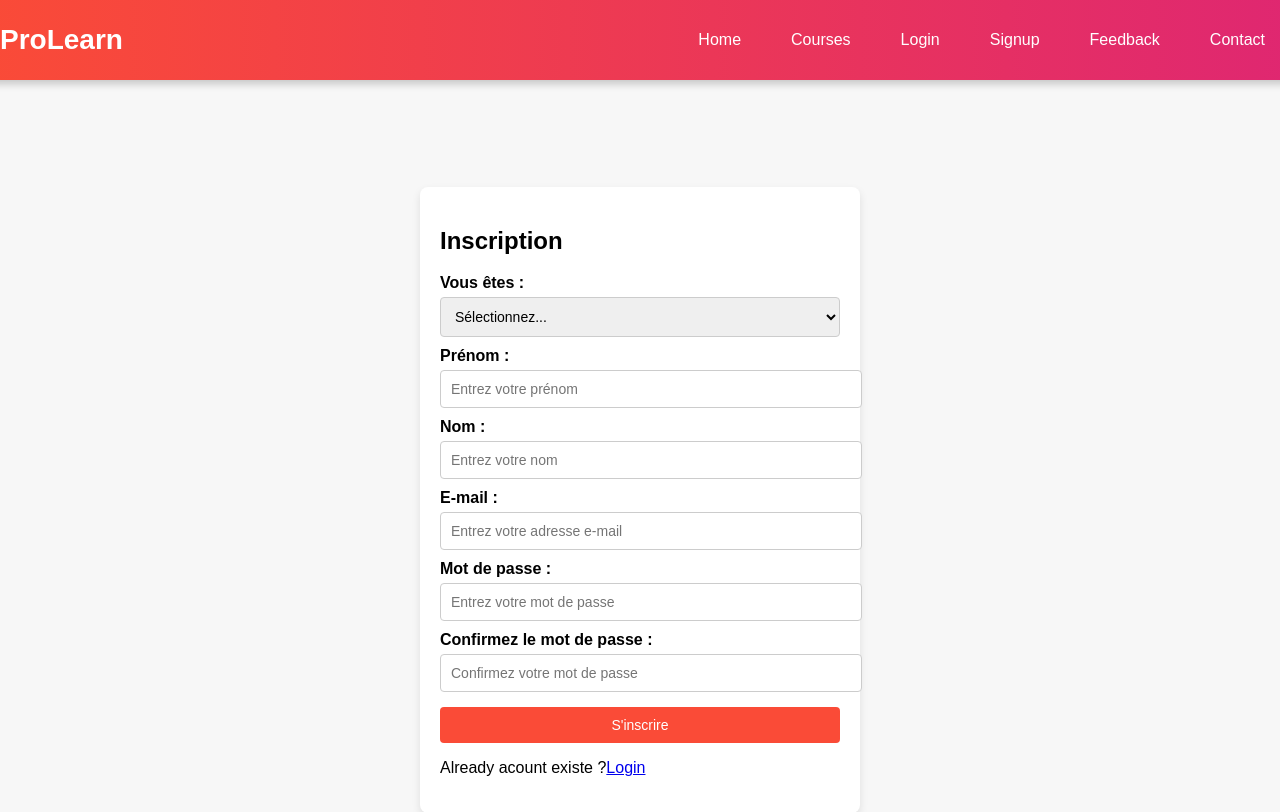
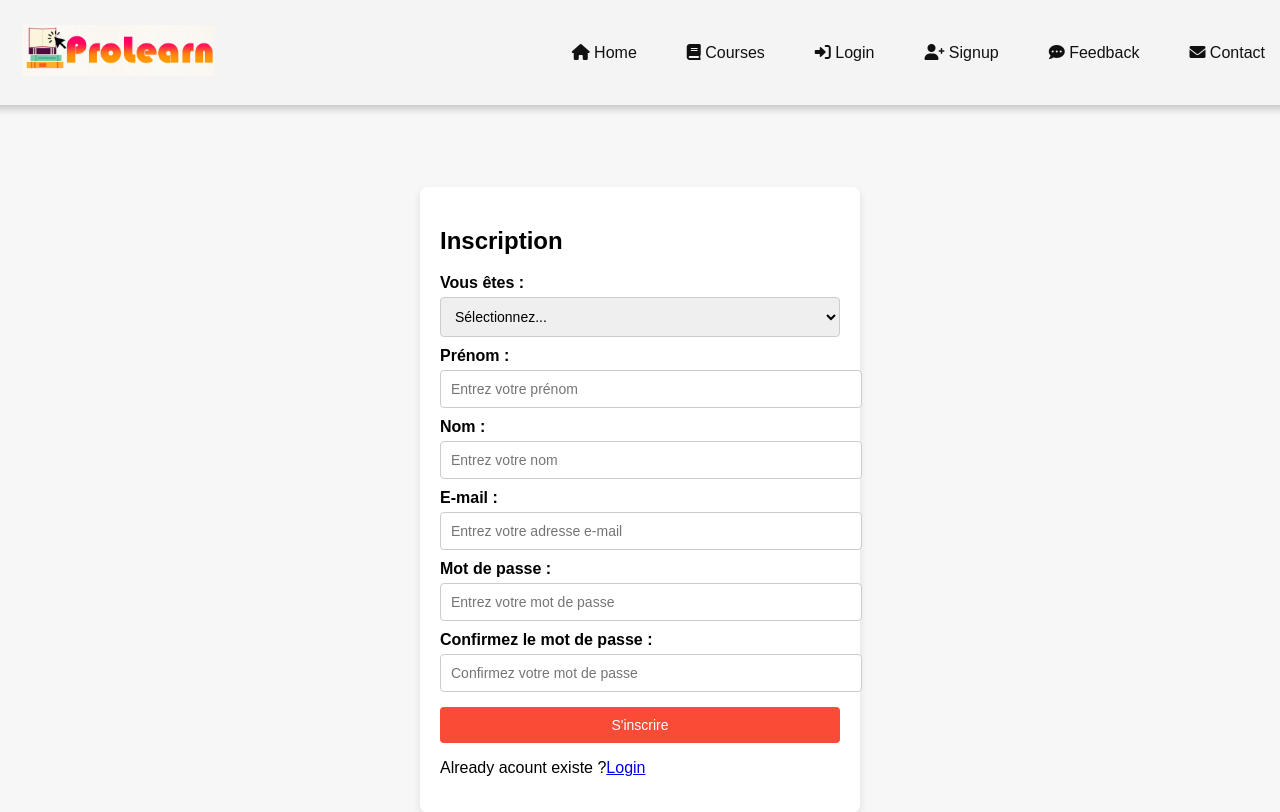
Before and after one commit to yassinehmza/TheLastProLearn, a PHP site: page /register/register.html in a window 1280 px wide. Shown: the top 812 px of the page. Run offline with PHP 8.4, Linux system fonts and the light colour scheme.

Commit message:
last change by matador

```diff
--- a/Cours/computer_courses.html
+++ b/Cours/computer_courses.html
@@ -12,7 +12,7 @@
 	<header>
 		<div class="nav" id="nav">
 			<div id="learned-logo">
-			<a href="../index.html"><img src="../images/icon/logo.png" style="width: 120px;"></a></div>
+				<a href="../index.html"><img src="../images/icon/logo.png" style="width: 200px;"></a></div>
 			<div class="switch-tab" id="switch-tab" onclick="switchTAB()"><img src="../images/icon/menu.png"></div>
 			<ul id="list-switch">
 				<li><a href="#"><img src="../images/courses/computer.png" class="icon">Computer Courses</a></li>
--- a/Cours/quiz.html
+++ b/Cours/quiz.html
@@ -1,7 +1,7 @@
 <!DOCTYPE html>
 <html>
 <head>
-	<link rel="shortcut icon" type="png" href="">
+	<link rel="shortcut icon" type="png" href="../images/icon/favicon.png">
 	<title>Quiz on ProLearn</title>
 	<link rel="stylesheet" type="text/css" href="quizStyle.css">
 	<script type="text/javascript" src="../js/script.js"></script>
@@ -12,7 +12,7 @@
 	<header>
 		<div class="nav" id="nav">
 			<div id="learned-logo">
-			<a href="../index.html"><img src="../images/icon/logo.png" style="width: 120px;"></a></div>
+				<a href="../index.html"><img src="../images/icon/logo.png" style="width: 200px;"></a></div>
 			<div class="switch-tab" id="switch-tab" onclick="switchTAB()"><img src="../images/icon/menu.png"></div>
 			<ul id="list-switch">
 				<li><a href="computer_courses.html"><img src="../images/courses/computer.png" class="icon">Computer Courses</a></li>
--- a/css/register.css
+++ b/css/register.css
@@ -41,7 +41,8 @@ body {
   }
 
   header {
-  background: linear-gradient(to right, #FA4B37, #DF2771);
+    /*background: linear-gradient(to right, #FA4B37, #DF2771);*/
+    background-color: #f4f4f4;
     padding: 15px 20px;
     box-shadow: 0 4px 8px rgba(0, 0, 0, 0.2);
     position: fixed;
@@ -71,7 +72,7 @@ nav ul {
 
 nav a {
     text-decoration: none;
-  color: #fff;
+    color: #121111;
     font-weight: 500;
     padding: 10px 15px;
     border-radius: 5px;
@@ -79,10 +80,9 @@ nav a {
 }
 
 nav a:hover {
-  background-color: #ffcc00;
+
     color: #FA4B37;
 }
-
 .hamburger {
   display: none;
   font-size: 28px;
--- a/index.html
+++ b/index.html
@@ -3,6 +3,7 @@
 <head>
     <meta charset="UTF-8">
     <meta name="viewport" content="width=device-width, initial-scale=1.0">
+    <link rel="shortcut icon" type="png" href="../images/icon/favicon.png">
     <title>ProLearn</title>
     <link rel="stylesheet" href="https://fonts.googleapis.com/css2?family=Roboto:wght@400;700&display=swap">
     <link rel="stylesheet" href="https://cdnjs.cloudflare.com/ajax/libs/font-awesome/6.0.0-beta3/css/all.min.css">
@@ -11,7 +12,7 @@
 <body>
     <header>
         <nav>
-            <div class="logo">ProLearn</div>
+            <a href="../index.html"><img src="../images/icon/logo.png" style="width: 200px;"></a></div>
             <span class="hamburger" onclick="toggleMenu()">☰</span>
             <ul id="navLinks">
                 <li><a href="./index.html" onclick="showSection('home')"><i class="fas fa-home"></i> Home</a></li>
--- a/login/login.html
+++ b/login/login.html
@@ -6,12 +6,14 @@
   <meta name="viewport" content="width=device-width, initial-scale=1.0">
   <title>Formulaire de connexion</title>
   <link rel="stylesheet" href="../css/login.css">
+  <link rel="stylesheet" href="https://cdnjs.cloudflare.com/ajax/libs/font-awesome/6.0.0-beta3/css/all.min.css">
   <script src="../js/script.js"></script>
 </head>
 <body>
   <header>
     <nav>
-        <div class="logo">ProLearn</div>
+        <a href="../index.html"><img src="../images/icon/logo.png" style="width: 200px;"></a></div>
+
         <span class="hamburger" onclick="toggleMenu()">☰</span>
         <ul id="navLinks">
             <li><a href="../index.html" onclick="showSection('home')"><i class="fas fa-home"></i> Home</a></li>
--- a/register/register.html
+++ b/register/register.html
@@ -6,13 +6,15 @@
   <meta name="viewport" content="width=device-width, initial-scale=1.0">
   <title>Formulaire d'inscription</title>
   <link rel="stylesheet" href="../css/register.css">
+  <link rel="stylesheet" href="https://cdnjs.cloudflare.com/ajax/libs/font-awesome/6.0.0-beta3/css/all.min.css">
   <script src="../js/register.js"></script>
 </head>
 <script ></script>
 <body>
   <header>
     <nav>
-        <div class="logo">ProLearn</div>
+        <a href="../index.html"><img src="../images/icon/logo.png" style="width: 200px;"></a></div>
+
         <span class="hamburger" onclick="toggleMenu()">☰</span>
         <ul id="navLinks">
             <li><a href="../index.html" onclick="showSection('home')"><i class="fas fa-home"></i> Home</a></li>
```
Also changed, not shown: css/login.css (+4 -4 lines), style.css (+4 -3 lines), images/icon/favicon.png, images/icon/logo.png. Lines whose indentation alone changed are shown as unchanged.
